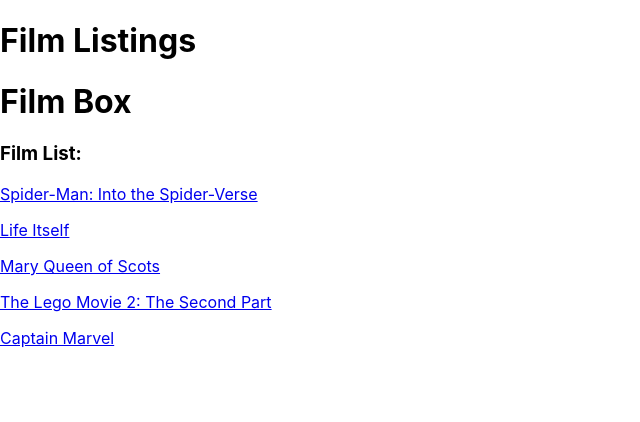
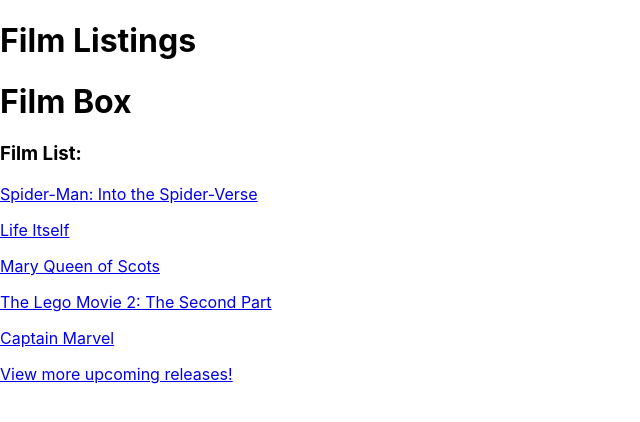
Before and after one commit to kirsty-m/film_lab, a React (Create React App) app: page / in a window 1280 px wide. Shown: the top 422 px of the page, without its empty margins (0-640 px from the left). Built offline with nearby package versions, Linux system fonts and the light colour scheme.

Commit message:
finished no styling

```diff
--- /dev/null
+++ b/src/components/FilmLink.js
@@ -0,0 +1,11 @@
+import React from 'react';
+
+const FilmLink = () => {
+
+    return(
+        <a href='https://www.imdb.com/calendar/?region=gb'>View more upcoming releases!</a>
+    )
+
+};
+
+export default FilmLink;
--- a/src/containers/FilmBox.js
+++ b/src/containers/FilmBox.js
@@ -1,5 +1,6 @@
 import React, {useState} from 'react';
 import FilmList from '../components/FilmList'
+import FilmLink from '../components/FilmLink'
 
 const FilmBox = () => {
 
@@ -36,6 +37,7 @@
         <>
         <h1>Film Box</h1>
         <FilmList films={films}/>
+        <FilmLink/>
         </>
     )
 };
```
